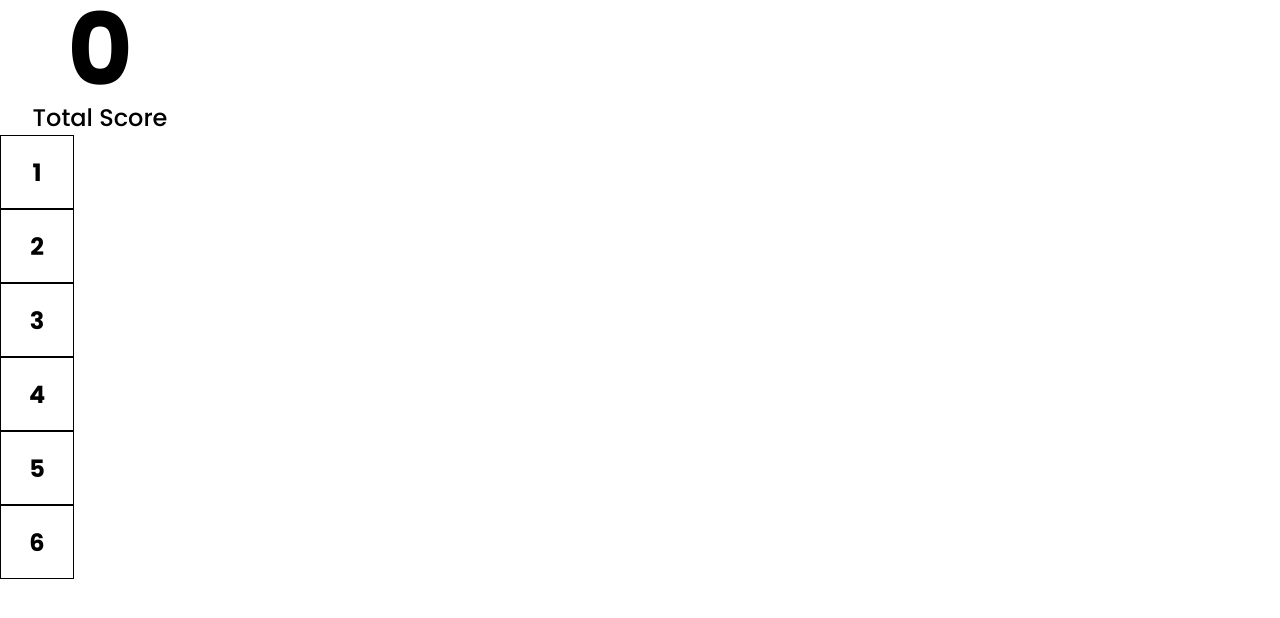
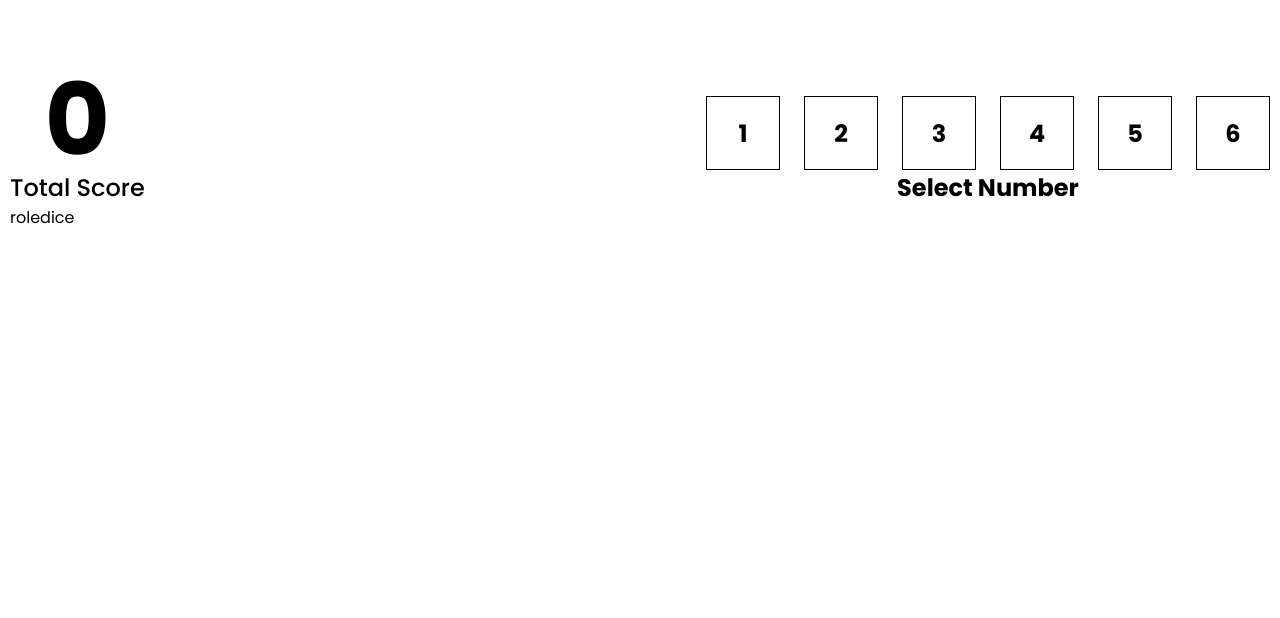
Before and after one commit to bhavnisharora/Dice-Game, a React (Vite) app: page / in a window 1280 px wide. Shown: the top 618 px of the page. Built offline with nearby package versions, Linux system fonts and the light colour scheme.

Commit message:
ADDED ROLE DICE

```diff
--- a/src/components/GamePlay.jsx
+++ b/src/components/GamePlay.jsx
@@ -1,14 +1,30 @@
 import React from 'react'
 import TotalScore from './TotalScore'
 import NumberSelector from './NumberSelector'
+import RoleDice from './RoleDice'
+import styled from 'styled-components';
+
 const GamePlay = () => {
     return (
-        <main>
-            <TotalScore />
-            <NumberSelector />
-
-        </main>
+        <MainContainer>
+            <div className='top-section'>
+                <TotalScore />
+                <NumberSelector />
+            </div>
+            <RoleDice />
+        </MainContainer>
     )
 }
 
-export default GamePlay
+export default GamePlay;
+
+const MainContainer = styled.main`
+
+padding-top: 70px;
+margin: 0 10px;
+.top-section{
+display: flex;
+justify-content: space-between;
+align-items: end;
+}
+`;
--- a/src/components/NumberSelector.jsx
+++ b/src/components/NumberSelector.jsx
@@ -7,7 +7,8 @@ const NumberSelector = () => {
     console.log(selectedNumbers);
 
     return (
-        <div>
+        <NumberSelectorContainer>
+            <div className='flex'>
                 {arrayNumbers.map((number, i) => {
                     return <Box key={i}
                         isSelected={selectedNumbers === number}
@@ -15,10 +16,26 @@ const NumberSelector = () => {
                 })
                 }
             </div>
+            <p>Select Number</p>
+        </NumberSelectorContainer>
     )
 }
 
 export default NumberSelector;
+
+const NumberSelectorContainer = styled.div`
+display: flex;
+flex-direction: column;
+align-items:center;
+.flex{
+    display: flex;
+    gap: 24px;
+}
+p{
+    font-size: 24px;
+    font-weight: 700;
+}
+`;
 
 const Box = styled.div
     `
--- /dev/null
+++ b/src/components/RoleDice.jsx
@@ -0,0 +1,11 @@
+import React from 'react'
+
+const RoleDice = () => {
+    return (
+        <div>
+            roledice
+        </div>
+    )
+}
+
+export default RoleDice
```
Lines whose indentation alone changed are shown as unchanged.
